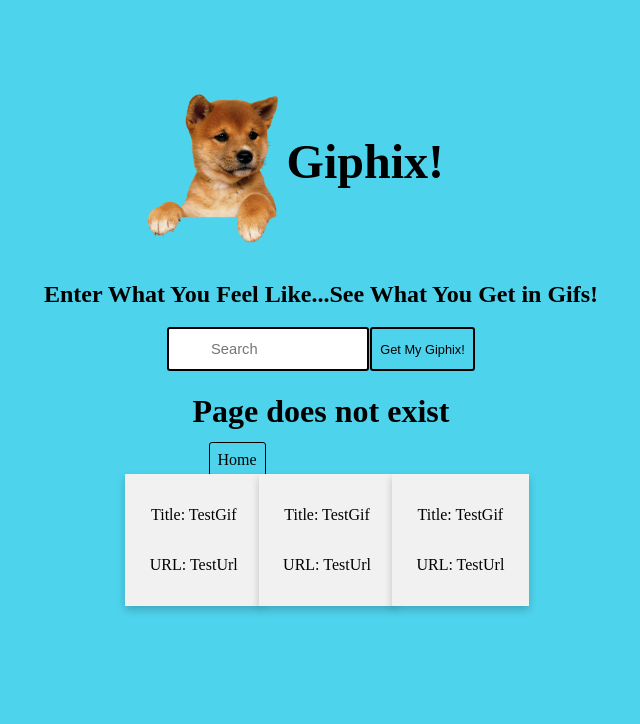
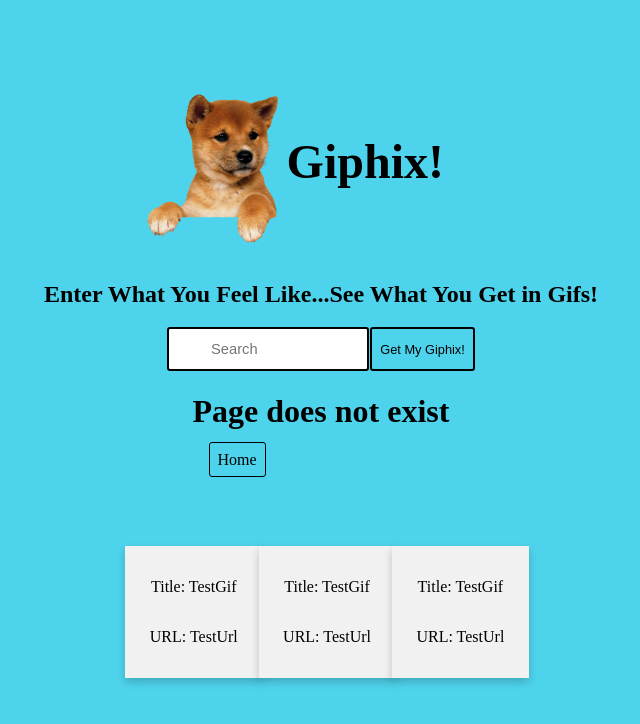
Before and after one commit to TanviCodeLife/giphy-search-react, a React (Create React App) app: page /#/error404 in a window 1280 px wide. Shown: the top 724 px of the page, without its empty margins (319-959 px from the left). Built offline with nearby package versions, Linux system fonts and the light colour scheme; a web font is replaced by a local one.

Commit message:
correct styles for gif cards

```diff
--- a/src/components/GifCardList.jsx
+++ b/src/components/GifCardList.jsx
@@ -2,13 +2,26 @@ import React from "react";
 import styled from "styled-components";
 import GifCard from "./GifCard";
 
+
+const GifWrapper = styled.div`
+ margin: 6%;
+ margin-left: 6%;
+ margin-right: 6%;
+
+  &::after{
+    content: "";
+    display: table;
+    clear: both;
+  }
+`;
+
 const GifCardList = () => {
   return (
-    <div>
+    <GifWrapper>
       <GifCard />
       <GifCard />
       <GifCard />
-    </div>
+    </GifWrapper>
   );
 };
 
```
